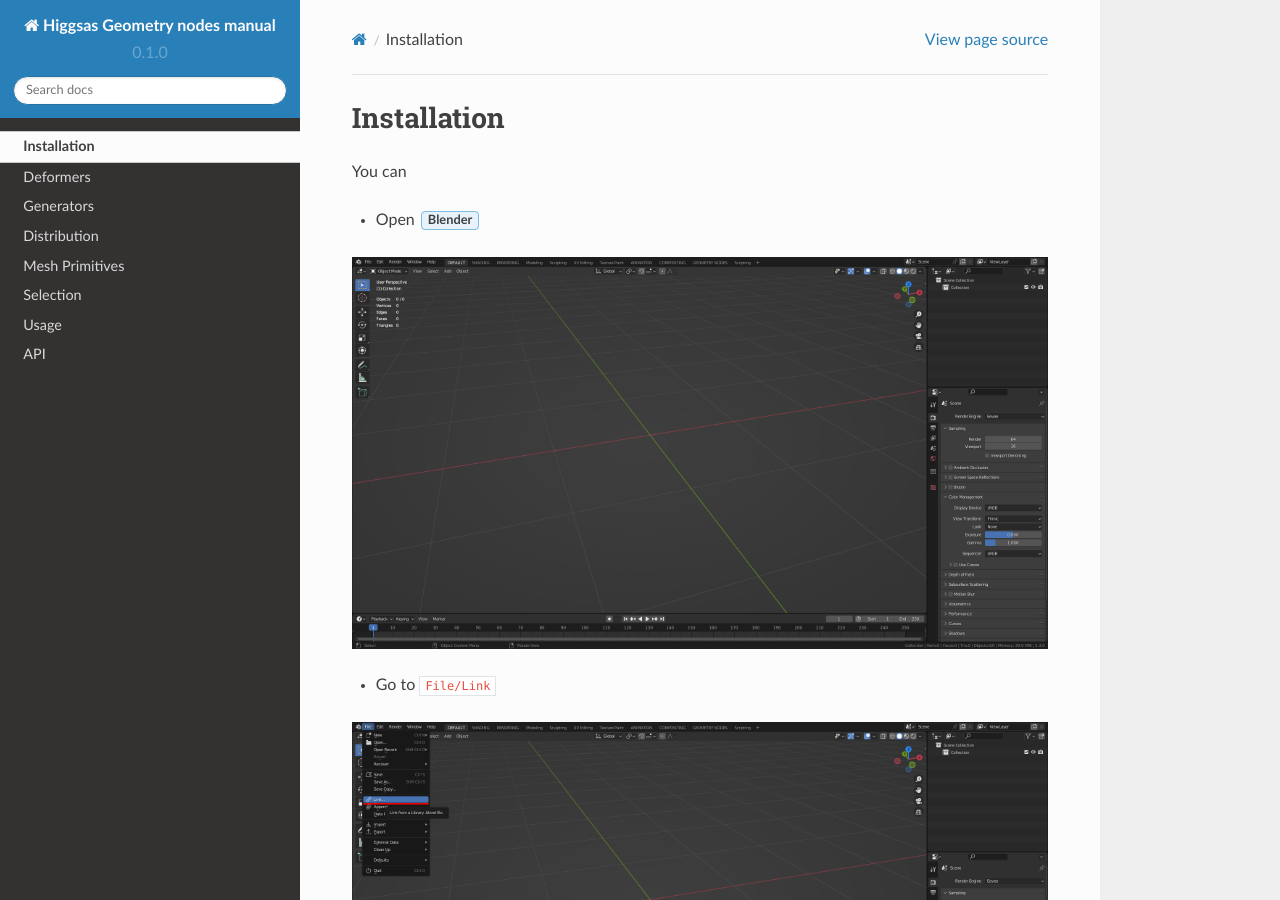
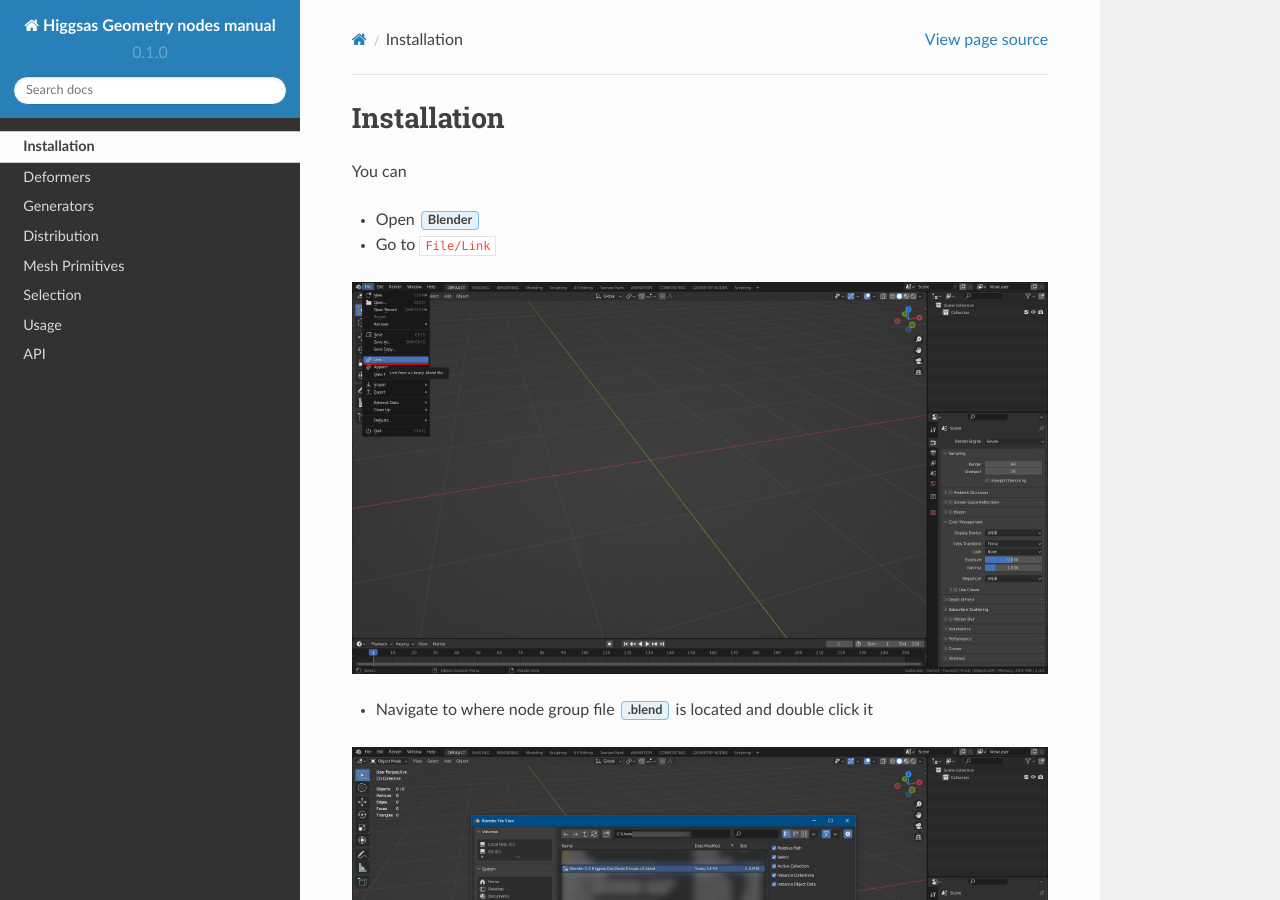
Before and after one commit to higgsas/higgsas_geo_nodes_manual, a Sphinx documentation site: the page built from docs/installation.rst, in a window 1280 px wide and 900 px high. Built offline with Sphinx 7.4.7 and the Read the Docs theme 2.0.0, drawn with Linux system fonts in a browser that asks for light colours.

Commit message:
Update installation.rst

```diff
--- a/docs/installation.rst
+++ b/docs/installation.rst
@@ -4,8 +4,6 @@ Installation
 You can
 
 - Open :guilabel:`Blender`
-.. image:: images/instal.PNG
-
 - Go to ``File/Link``
 
 .. image:: images/instal1.png
```
